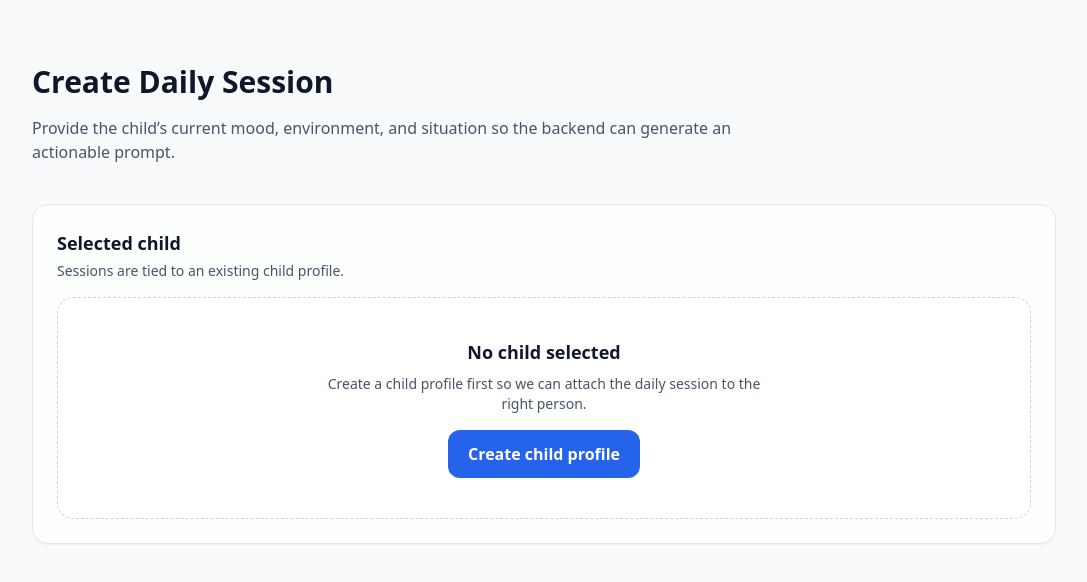
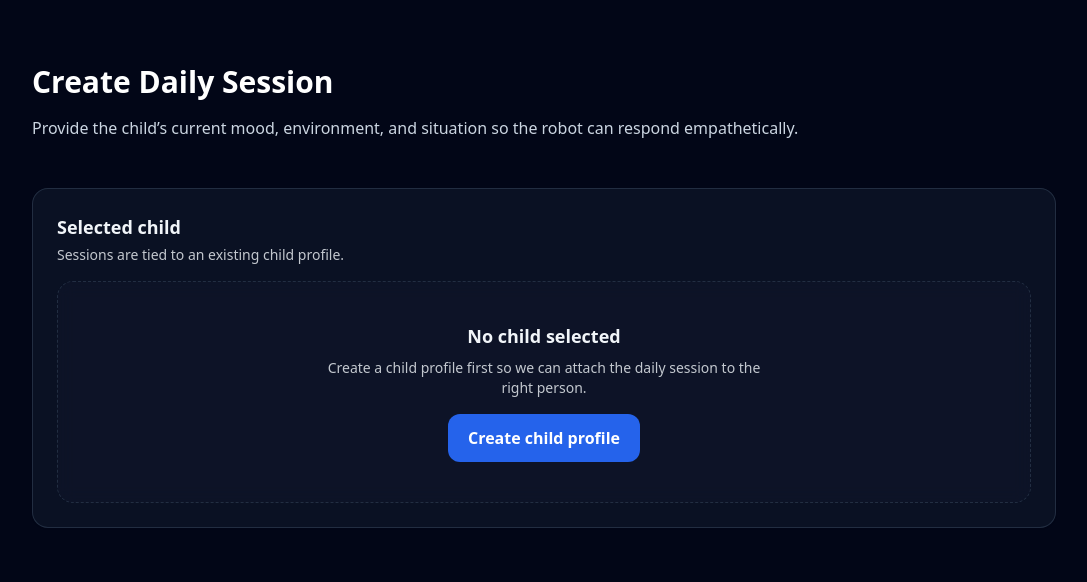
Before and after one commit to hri-autism/hri-autism-frontend, a React (Vite) app: page /session/new in a window 1280 px wide. Shown: the top 582 px of the page, without its empty margins (96-1183 px from the left). Built offline with nearby package versions, Linux system fonts and the light colour scheme; no server answers.

Commit message:
feat: unified session forms with dark theme and keyword summary.

```diff
--- a/src/components/ui/Card.tsx
+++ b/src/components/ui/Card.tsx
@@ -6,6 +6,7 @@ type CardProps = {
   children: ReactNode
   footer?: ReactNode
   className?: string
+  tone?: 'light' | 'dark'
 }
 
 export function Card({
@@ -13,20 +14,28 @@ export function Card({
   description,
   children,
   footer,
+  tone = 'light',
   className = '',
 }: CardProps) {
+  const toneClasses =
+    tone === 'dark'
+      ? 'border-slate-700/60 bg-slate-900/70 text-slate-100'
+      : 'border-slate-200 bg-white/80 text-slate-800'
+
   return (
     <section
-      className={`rounded-2xl border border-slate-200 bg-white/80 p-6 shadow-sm transition-shadow ${className}`}
+      className={`rounded-2xl border p-6 shadow-sm transition-shadow ${toneClasses} ${className}`}
     >
       <div className="space-y-4">
         {(title || description) && (
           <div className="space-y-1">
             {title ? (
-              <h2 className="text-lg font-semibold text-slate-900">{title}</h2>
+              <h2 className="text-lg font-semibold">
+                {title}
+              </h2>
             ) : null}
             {description ? (
-              <p className="text-sm text-slate-600">{description}</p>
+              <p className="text-sm opacity-80">{description}</p>
             ) : null}
           </div>
         )}
--- a/src/components/ui/EmptyState.tsx
+++ b/src/components/ui/EmptyState.tsx
@@ -14,6 +14,7 @@ type EmptyStateProps = {
   icon?: ReactNode
   actions?: EmptyStateAction[]
   className?: string
+  tone?: 'light' | 'dark'
 }
 
 export function EmptyState({
@@ -22,16 +23,26 @@ export function EmptyState({
   icon,
   actions = [],
   className = '',
+  tone = 'light',
 }: EmptyStateProps) {
+  const toneClasses =
+    tone === 'dark'
+      ? 'border-slate-700/60 bg-slate-900/60 text-slate-100'
+      : 'border-slate-300 bg-white/70 text-slate-900'
+
   return (
     <div
-      className={`flex flex-col items-center gap-4 rounded-2xl border border-dashed border-slate-300 bg-white/70 px-6 py-10 text-center ${className}`}
+      className={`flex flex-col items-center gap-4 rounded-2xl border border-dashed px-6 py-10 text-center backdrop-blur ${toneClasses} ${className}`}
     >
-      {icon ? <div className="text-3xl text-slate-400">{icon}</div> : null}
+      {icon ? (
+        <div className={`text-3xl ${tone === 'dark' ? 'text-slate-400' : 'text-slate-400'}`}>
+          {icon}
+        </div>
+      ) : null}
       <div className="space-y-2">
-        <h3 className="text-lg font-semibold text-slate-900">{title}</h3>
+        <h3 className="text-lg font-semibold">{title}</h3>
         {description ? (
-          <p className="max-w-md text-sm text-slate-600">{description}</p>
+          <p className="max-w-md text-sm opacity-80">{description}</p>
         ) : null}
       </div>
       {actions.length > 0 ? (
--- a/src/components/ui/FormSection.tsx
+++ b/src/components/ui/FormSection.tsx
@@ -5,26 +5,33 @@ type FormSectionProps = {
   description?: ReactNode
   children: ReactNode
   className?: string
+  tone?: 'light' | 'dark'
 }
 
 export function FormSection({
   title,
   description,
   children,
+  tone = 'light',
   className = '',
 }: FormSectionProps) {
+  const toneClasses =
+    tone === 'dark'
+      ? 'border-slate-700/60 bg-slate-900/70 text-slate-100'
+      : 'border-slate-200 bg-white/80 text-slate-800'
+
   return (
     <section
-      className={`rounded-2xl border border-slate-200 bg-white/80 p-6 shadow-sm ${className}`}
+      className={`rounded-2xl border p-6 shadow-sm ${toneClasses} ${className}`}
     >
       <div className="space-y-4">
         {(title || description) && (
           <div className="space-y-1">
             {title ? (
-              <h2 className="text-lg font-semibold text-slate-900">{title}</h2>
+              <h2 className="text-lg font-semibold">{title}</h2>
             ) : null}
             {description ? (
-              <p className="text-sm text-slate-600">{description}</p>
+              <p className="text-sm opacity-80">{description}</p>
             ) : null}
           </div>
         )}
--- a/src/components/ui/LoadingOverlay.tsx
+++ b/src/components/ui/LoadingOverlay.tsx
@@ -5,20 +5,31 @@ type LoadingOverlayProps = {
   label?: string
   children?: ReactNode
   className?: string
+  tone?: 'light' | 'dark'
 }
 
 export function LoadingOverlay({
   label = 'Loading...',
   children,
   className = '',
+  tone = 'light',
 }: LoadingOverlayProps) {
+  const backdropClass =
+    tone === 'dark' ? 'bg-slate-950/80 text-slate-200' : 'bg-white/70 text-slate-700'
+  const innerClass =
+    tone === 'dark'
+      ? 'border border-slate-700 bg-slate-900/90 text-slate-200'
+      : 'border border-slate-200 bg-white text-slate-700'
+
   return (
     <div
-      className={`absolute inset-0 z-10 flex items-center justify-center bg-white/70 backdrop-blur-sm ${className}`}
+      className={`absolute inset-0 z-10 flex items-center justify-center backdrop-blur-sm ${backdropClass} ${className}`}
       role="status"
       aria-live="polite"
     >
-      <div className="flex items-center gap-3 rounded-xl border border-slate-200 bg-white px-4 py-3 text-sm text-slate-700 shadow-sm">
+      <div
+        className={`flex items-center gap-3 rounded-xl px-4 py-3 text-sm shadow-sm ${innerClass}`}
+      >
         <Spinner size="md" />
         <span>{children ?? label}</span>
       </div>
--- a/src/components/ui/PageContainer.tsx
+++ b/src/components/ui/PageContainer.tsx
@@ -2,17 +2,27 @@ import type { ReactNode } from 'react'
 
 type PageContainerProps = {
   children: ReactNode
+  variant?: 'light' | 'dark'
   className?: string
   contentClassName?: string
 }
 
+const variantClasses: Record<NonNullable<PageContainerProps['variant']>, string> =
+  {
+    light: 'bg-slate-50 text-slate-900',
+    dark: 'bg-slate-950 text-slate-100',
+  }
+
 export function PageContainer({
   children,
+  variant = 'light',
   className = '',
   contentClassName = '',
 }: PageContainerProps) {
   return (
-    <main className={`min-h-screen bg-slate-50 py-16 px-4 ${className}`}>
+    <main
+      className={`min-h-screen py-16 px-4 ${variantClasses[variant]} ${className}`}
+    >
       <div className={`mx-auto max-w-5xl space-y-10 ${contentClassName}`}>
         {children}
       </div>
--- a/src/components/ui/SectionHeader.tsx
+++ b/src/components/ui/SectionHeader.tsx
@@ -5,24 +5,28 @@ type SectionHeaderProps = {
   description?: ReactNode
   align?: 'left' | 'center'
   className?: string
+  tone?: 'light' | 'dark'
 }
 
 export function SectionHeader({
   title,
   description,
   align = 'left',
+  tone = 'light',
   className = '',
 }: SectionHeaderProps) {
   const alignment =
     align === 'center' ? 'text-center items-center' : 'text-left items-start'
+  const titleClass = tone === 'dark' ? 'text-white' : 'text-slate-900'
+  const descriptionClass = tone === 'dark' ? 'text-slate-300' : 'text-slate-600'
 
   return (
     <header
       className={`flex flex-col gap-4 ${alignment} ${className}`}
     >
-      <h1 className="text-3xl font-semibold text-slate-900">{title}</h1>
+      <h1 className={`text-3xl font-semibold ${titleClass}`}>{title}</h1>
       {description ? (
-        <p className="max-w-3xl text-base text-slate-600">{description}</p>
+        <p className={`max-w-3xl text-base ${descriptionClass}`}>{description}</p>
       ) : null}
     </header>
   )
--- a/src/components/ui/index.ts
+++ b/src/components/ui/index.ts
@@ -6,6 +6,7 @@ export { FormSection } from './FormSection'
 export { Hero } from './Hero'
 export { LoadingOverlay } from './LoadingOverlay'
 export { FeatureCards } from './FeatureCards'
+export { KeywordSummary } from './KeywordSummary'
 export { PageContainer } from './PageContainer'
 export { RobotIllustration } from './RobotIllustration'
 export { SectionHeader } from './SectionHeader'
--- a/src/pages/SessionNew.tsx
+++ b/src/pages/SessionNew.tsx
@@ -1,4 +1,4 @@
-import { useCallback, useMemo, useState } from 'react'
+import { useCallback, useEffect, useMemo, useState } from 'react'
 import type { ChangeEvent, FormEvent } from 'react'
 import { Link, useNavigate, useSearchParams } from 'react-router-dom'
 import {
@@ -8,6 +8,7 @@ import {
   MOODS,
 } from '../lib/constants'
 import { useSession } from '../hooks/useSession'
+import { request } from '../lib/api'
 import { Select, TextArea } from '../components/form'
 import {
   Button,
@@ -15,6 +16,7 @@ import {
   EmptyState,
   FormSection,
   LoadingOverlay,
+  KeywordSummary,
   PageContainer,
   SectionHeader,
   StatusBanner,
@@ -37,6 +39,16 @@ const initialState: FormState = {
   noise: '',
   crowd: '',
   situation: '',
+}
+
+type ChildProfileSummary = {
+  child_id: string
+  nickname: string
+  comm_level: string
+  personality: string
+  interests: string
+  triggers: string
+  target_skills: string
 }
 
 function humanize(option: string) {
@@ -73,8 +85,26 @@ function SessionNew() {
   const [form, setForm] = useState<FormState>(initialState)
   const [fieldErrors, setFieldErrors] = useState<FieldErrors>({})
   const [formError, setFormError] = useState<string | null>(null)
+  const [childSummary, setChildSummary] = useState<ChildProfileSummary | null>(null)
+  const [summaryLoading, setSummaryLoading] = useState(false)
+  const [summaryError, setSummaryError] = useState<string | null>(null)
   const { createSession, isSubmitting, error, clearError } = useSession()
   const navigate = useNavigate()
+
+  const fetchChildProfile = useCallback(async () => {
+    if (!childId) return
+    setSummaryLoading(true)
+    setSummaryError(null)
+    try {
+      const data = await request<ChildProfileSummary>(`/api/children/${childId}`)
+      setChildSummary(data)
+    } catch (err) {
+      const message = err instanceof Error ? err.message : 'Failed to load child profile'
+      setSummaryError(message)
+    } finally {
+      setSummaryLoading(false)
+    }
+  }, [childId])
 
   const handleChange = useCallback(
     (
@@ -188,24 +218,36 @@ function SessionNew() {
 
   const feedback = formError ?? error
 
+  useEffect(() => {
+    if (!childId) {
+      setChildSummary(null)
+      setSummaryError(null)
+      setSummaryLoading(false)
+      return
+    }
+    fetchChildProfile()
+  }, [childId, fetchChildProfile])
+
   return (
-    <PageContainer>
+    <PageContainer variant="dark" contentClassName="space-y-12">
       <SectionHeader
+        tone="dark"
         title="Create Daily Session"
-        description="Provide the child’s current mood, environment, and situation so the backend can generate an actionable prompt."
+        description="Provide the child’s current mood, environment, and situation so the robot can respond empathetically."
       />
 
       <Card
         title="Selected child"
         description="Sessions are tied to an existing child profile."
+        tone="dark"
       >
         {childId ? (
-          <div className="space-y-3 text-sm text-slate-700">
+          <div className="space-y-3 text-sm text-slate-200/90">
             <div>
-              <p className="text-xs uppercase tracking-wide text-slate-500">
+              <p className="text-xs uppercase tracking-wide text-slate-400">
                 child_id
               </p>
-              <p className="font-mono text-base text-slate-900 break-words">
+              <p className="font-mono text-base text-cyan-200 break-words">
                 {childId}
               </p>
             </div>
@@ -214,6 +256,7 @@ function SessionNew() {
           <EmptyState
             title="No child selected"
             description="Create a child profile first so we can attach the daily session to the right person."
+            tone="dark"
             actions={[
               {
                 label: 'Create child profile',
@@ -225,10 +268,19 @@ function SessionNew() {
         )}
       </Card>
 
+      {childId ? (
+        <KeywordSummary
+          child={childSummary}
+          loading={summaryLoading}
+          error={summaryError}
+          onRetry={fetchChildProfile}
+        />
+      ) : null}
+
       {childId && (
         <form onSubmit={handleSubmit} className="relative space-y-8">
           {isSubmitting ? (
-            <LoadingOverlay label="Generating prompt..." />
+            <LoadingOverlay tone="dark">Generating prompt...</LoadingOverlay>
           ) : feedback ? (
             <StatusBanner variant="error">{feedback}</StatusBanner>
           ) : null}
@@ -236,6 +288,7 @@ function SessionNew() {
           <FormSection
             title="Mood & environment"
             description="Help the robot understand how the child feels and what the setting looks like today."
+            tone="dark"
           >
             <div className="grid gap-6 md:grid-cols-2">
               <Select
@@ -287,6 +340,7 @@ function SessionNew() {
           <FormSection
             title="Situation context"
             description="Share what happened today, any energy shifts, or specifics the robot should mention."
+            tone="dark"
           >
             <TextArea
               label="Situation"
```
Also changed, not shown: src/components/ui/KeywordSummary.tsx (added, +135 -0 lines), src/pages/ChildNew.tsx (+12 -8 lines).
